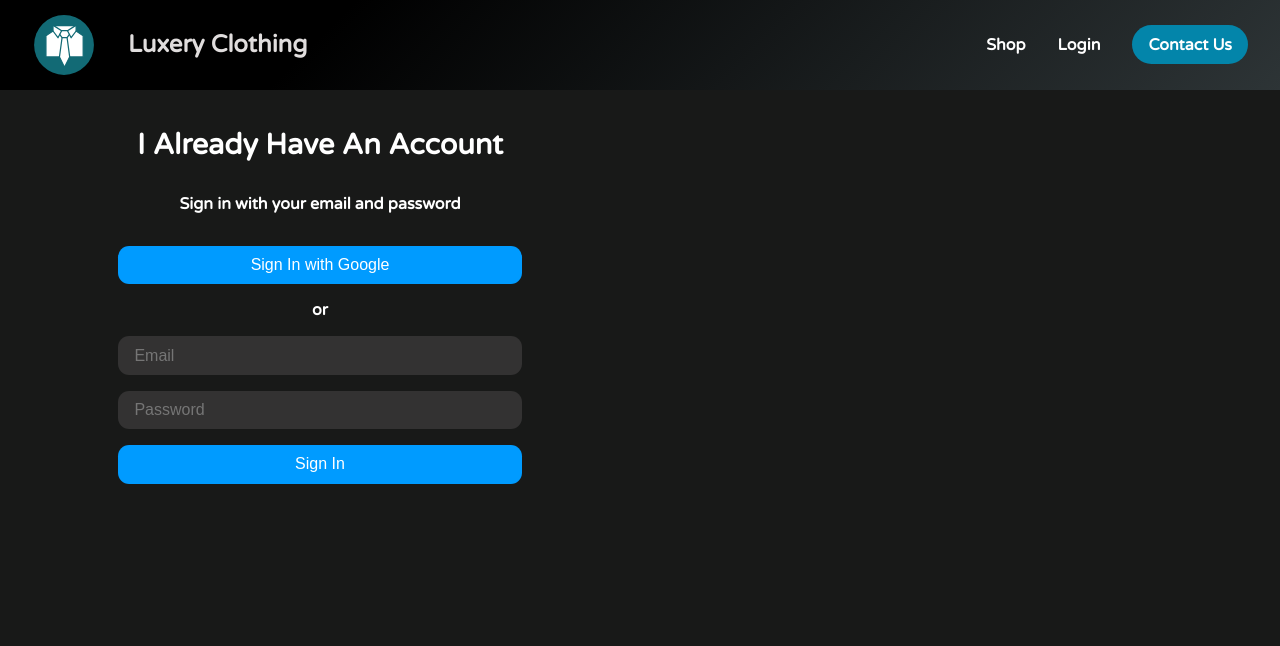
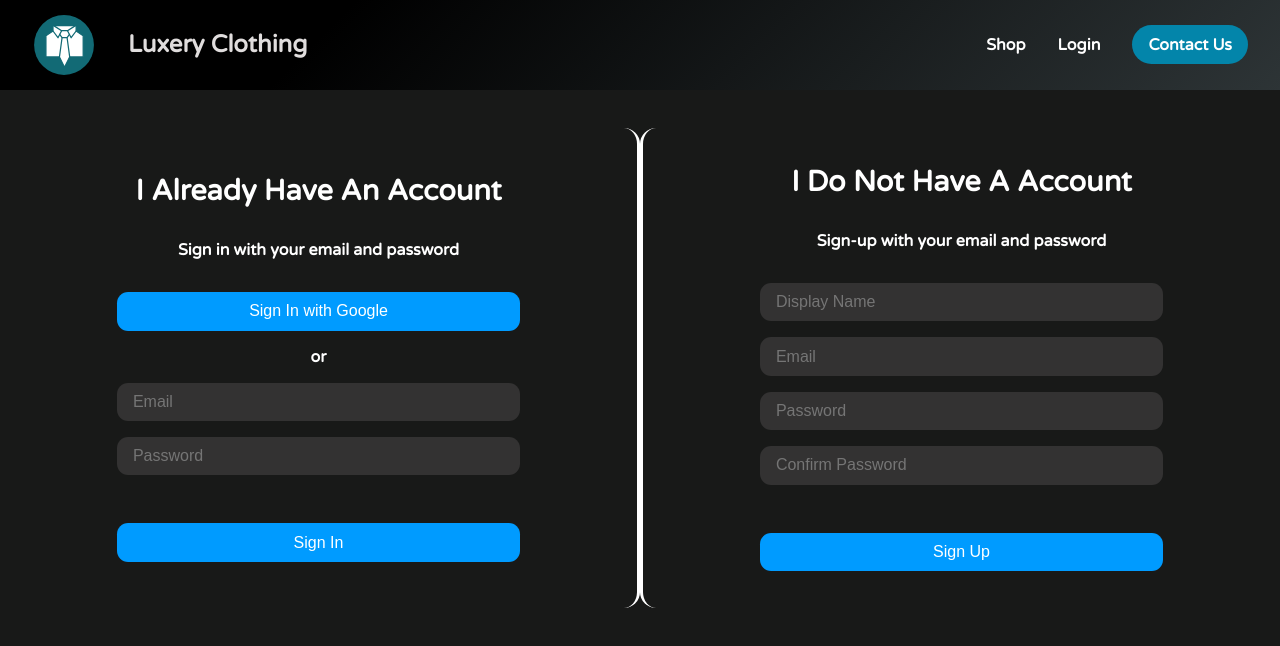
Before and after one commit to dishant0406/Ecommerse_Website, a React (Create React App) app: page /sign in a window 1280 px wide. Shown: the top 646 px of the page. Built offline with nearby package versions, Linux system fonts and the light colour scheme; no server answers.

Commit message:
added firestore to store the database and signup form to signup with email and password

```diff
--- a/package.json
+++ b/package.json
@@ -2,11 +2,13 @@
   "name": "ecom",
   "version": "0.1.0",
   "private": true,
+  "homepage": "https://dishant0406.github.io/Ecommerse_Website",
   "dependencies": {
     "@testing-library/jest-dom": "^5.16.2",
     "@testing-library/react": "^12.1.2",
     "@testing-library/user-event": "^13.5.0",
     "firebase": "^9.6.6",
+    "gh-pages": "^3.2.3",
     "node-sass": "^7.0.1",
     "react": "^17.0.2",
     "react-dom": "^17.0.2",
@@ -18,7 +20,9 @@
     "start": "react-scripts start",
     "build": "react-scripts build",
     "test": "react-scripts test",
-    "eject": "react-scripts eject"
+    "eject": "react-scripts eject",
+    "predeploy": "yarn build",
+    "deploy": "gh-pages -d build"
   },
   "eslintConfig": {
     "extends": [
--- a/src/App.js
+++ b/src/App.js
@@ -4,6 +4,7 @@ import { Switch, Route } from 'react-router-dom';
 import SignInAndSignUpPage from './page/signin-and-signup-page/sign-in-up-page.component';
 import Header from './component/header-item/header.component';
 import { auth } from './component/firebase/firebase.utils';
+import { createUserProfileDocument } from './component/firebase/firebase.utils';
 import './App.css';
 import React from 'react';
 
@@ -25,10 +26,33 @@ class App extends React.Component {
 
   componentDidMount() {
 
-    this.unscribeFromAuth = auth.onAuthStateChanged(user => {
-      this.setState({ currentUser: user });
+    this.unscribeFromAuth = auth.onAuthStateChanged(async userAuth => {
 
-      console.log(user);
+
+      if (userAuth) {
+
+        const userRef = createUserProfileDocument(userAuth);
+
+        (await userRef).onSnapshot(snapShot => {
+
+          this.setState({
+            currentUser: {
+              id: snapShot.id,
+              ...snapShot.data()
+            }
+          }, () => { console.log(this.state.currentUser) })
+
+
+        })
+
+
+
+
+      }
+      else {
+        //if user logs out
+        this.setState({ currentUser: userAuth });
+      }
     })
   }
 
--- a/src/component/firebase/firebase.utils.js
+++ b/src/component/firebase/firebase.utils.js
@@ -12,6 +12,36 @@ const config = {
   measurementId: "G-FHV7ZQWQ35"
 };
 
+export const createUserProfileDocument = async (userAuth, additionalData) => {
+
+  if (!userAuth) return;
+
+  const userRef = firestore.doc(`users/${userAuth.uid}`);
+
+  const snapShot = await userRef.get();
+
+  if (!snapShot.exists) {
+    const { displayName, email } = userAuth;
+    const createdAt = new Date();
+
+    try {
+
+      await userRef.set({
+        displayName,
+        email,
+        createdAt,
+        ...additionalData
+      })
+
+    } catch (error) {
+      console.log("error creating user", error.messgae);
+    }
+  }
+
+  return userRef;
+
+}
+
 firebase.initializeApp(config);
 
 export const auth = firebase.auth();
--- a/src/component/sign-in.component/sign-in.component.jsx
+++ b/src/component/sign-in.component/sign-in.component.jsx
@@ -35,7 +35,7 @@ class SignIn extends React.Component{
         <span className='sub-head'>Sign in with your email and password</span>
 
         <form onSubmit={this.handleSubmit} className='sign-in-form'>
-        <input type="submit" value='Sign In with Google' onClick={signInWithGoogle} className="submit-btn"/>
+        <input type="submit" value='Sign In with Google' onClick={signInWithGoogle} className="submit-btn google"/>
         <p className="sub-head">or</p>
           <FormInput type="email" value={this.state.email} name='email' label='Email' onChange={this.handleChange} required />
 
--- a/src/component/sign-in.component/sign-in.styles.css
+++ b/src/component/sign-in.component/sign-in.styles.css
@@ -5,9 +5,10 @@
   align-items: center;
   /* margin-left: 10vh; */
   justify-content: center;
-  width: 50%;
-  height: 100%;
-
+  width: 100%;
+  height: 30rem;
+  border-right: solid 0.2rem #fff;
+  border-radius: 1rem;
 }
 
 h2{
@@ -32,6 +33,8 @@ h2{
 }
 
 .submit-btn{
+
+  margin-top: 2rem;
   background-color: #009BFF;
   outline: none;
   height: 2.4rem;
@@ -45,6 +48,10 @@ h2{
 
 }
 
+.google{
+  margin-top: 0;
+}
+
 
 .submit-btn:hover{
   background-color: #33afff;
--- /dev/null
+++ b/src/component/sign-up-component/sign-up.component.jsx
@@ -0,0 +1,82 @@
+import React from "react";
+
+//CSS Components
+import FormInput from "../form-input/form-input.component";
+import './signup.styles.css'
+
+//FireBase Files
+import { auth } from "../firebase/firebase.utils";
+import { createUserProfileDocument } from "../firebase/firebase.utils";
+
+class Signup extends React.Component{
+
+  constructor(){
+    super();
+
+
+    this.state ={
+      displayName:'',
+      email:'',
+      password:'',
+      confirmPassword:'',
+    }
+  }
+
+  handleSubmit = async e=>{
+
+    const {displayName, email, password, confirmPassword} = this.state;
+    e.preventDefault();
+
+    if(password!==confirmPassword){
+      alert("Password does not match. Try Again!!");
+      return;
+    }
+
+
+
+    try{
+      const {user} = await auth.createUserWithEmailAndPassword(email, password);
+
+      await createUserProfileDocument(user, {displayName});
+
+      this.setState({
+        displayName:'',
+        email:'',
+        password:'',
+        confirmPassword:'',
+      });
+
+    }catch(error){
+      console.log("Cannot create", error.message);
+    }
+
+
+  }
+
+
+  handleChange = e=>{
+    const value = e.target.value;
+    const name = e.target.name;
+
+    this.setState({[name]:value})
+  }
+
+  render(){
+    return (
+      <div className="sign-up">
+        <h2>I do not have a account</h2>
+        <span className="sub-head">Sign-up with your email and password</span>
+
+        <form className="sign-up-form" onSubmit={this.handleSubmit}>
+          <FormInput type='text' name='displayName' value={this.state.displayName} onChange={this.handleChange} label='Display Name' required/>
+          <FormInput type='email' name='email' value={this.state.email} onChange={this.handleChange} label='Email' required/>
+          <FormInput type='password' name='password' value={this.state.password} onChange={this.handleChange} label='Password' required/>
+          <FormInput type='password' name='confirmPassword' value={this.state.confirmPassword} onChange={this.handleChange} label='Confirm Password' required/>
+          <input type="submit" value='Sign Up' className="submit-btn"/>
+        </form>
+      </div>
+    )
+  }
+}
+
+export default Signup;
--- /dev/null
+++ b/src/component/sign-up-component/signup.styles.css
@@ -0,0 +1,20 @@
+.sign-up{
+  display: flex;
+  flex-direction: column;
+  gap: 2rem;
+  align-items: center;
+  /* margin-left: 10vh; */
+  justify-content: center;
+  width: 100%;
+  height: 30rem;
+  border-left: solid 0.2rem #fff;
+  border-radius: 1rem;
+
+}
+
+.sign-up-form{
+  display: flex;
+  flex-direction: column;
+  gap: 1rem;
+  align-items: center;
+}
--- a/src/page/signin-and-signup-page/sign-in-up-page.component.jsx
+++ b/src/page/signin-and-signup-page/sign-in-up-page.component.jsx
@@ -2,10 +2,12 @@ import React from "react";
 
 import './sign-in-up-page.styles.css';
 import SignIn from "../../component/sign-in.component/sign-in.component";
+import Signup from "../../component/sign-up-component/sign-up.component";
 
 const SignInAndSignUpPage = ()=>(
   <div className="sign-in-sign-up">
     <SignIn/>
+    <Signup/>
   </div>
 );
 
--- a/src/page/signin-and-signup-page/sign-in-up-page.styles.css
+++ b/src/page/signin-and-signup-page/sign-in-up-page.styles.css
@@ -0,0 +1,4 @@
+.sign-in-sign-up{
+  display: flex;
+  justify-content: space-between;
+}
```
Also changed, not shown: 1 other file (tests, documents, lock files or other folders).
